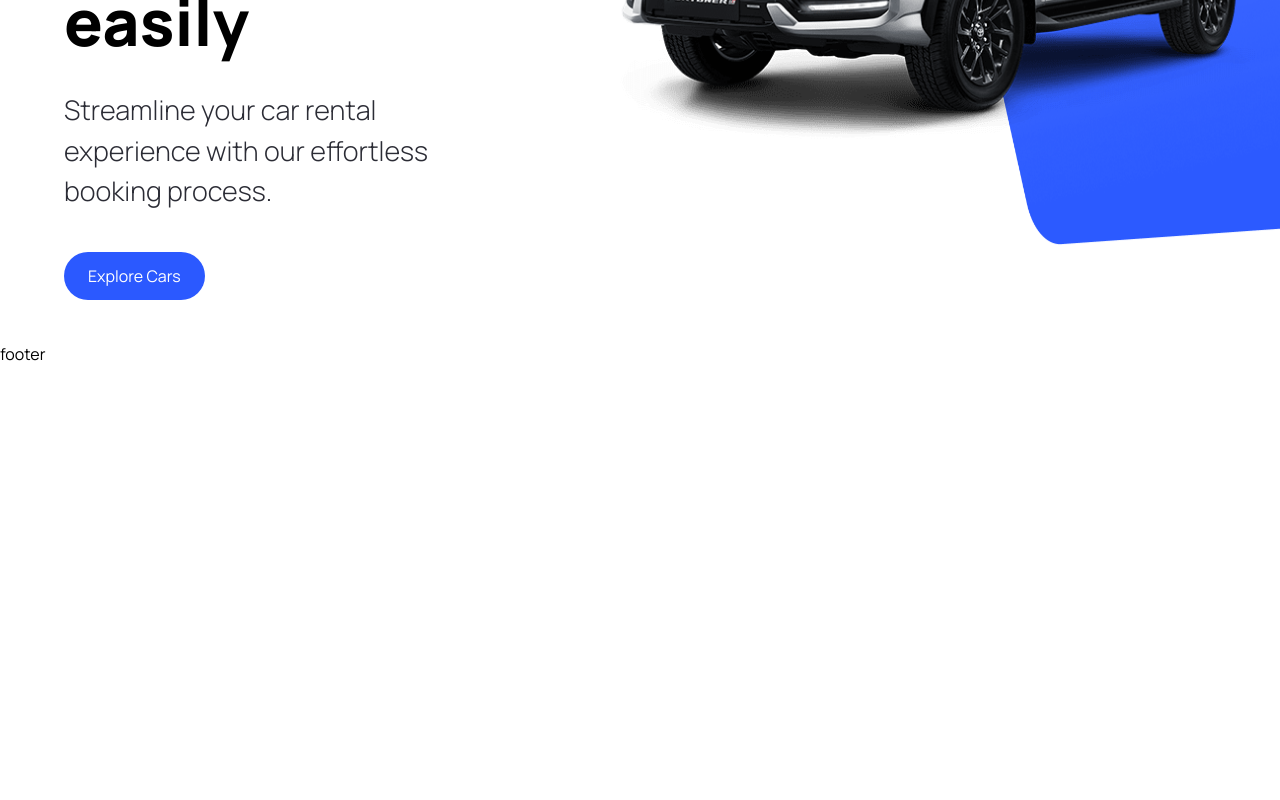
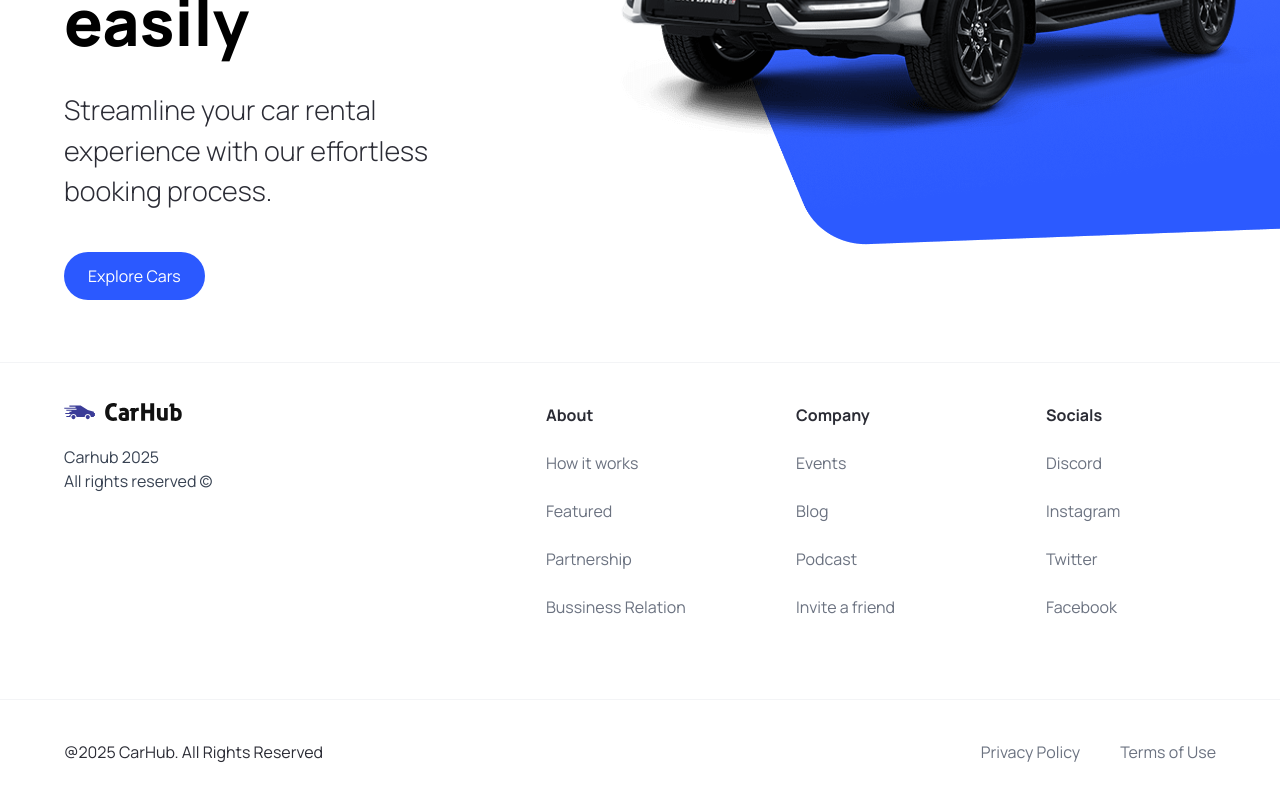
Before and after one commit to Ntanzi07/CarAplication, a Next.js app: page / in a window 1280 px wide. Shown: the part 458-1258 px from the top of the page. Before the commit the page ends 824 px from the top, so only its background shows below. Built offline with nearby package versions, Linux system fonts and the light colour scheme.

Commit message:
Working on footer

```diff
--- a/components/Footer.tsx
+++ b/components/Footer.tsx
@@ -1,9 +1,64 @@
-import React from 'react'
+import Link from "next/link"
+import Image from "next/image"
+import { footerLinks } from "@/constants"
 
-const footer = () => {
-  return (
-    <div>footer</div>
-  )
+const Footer = () => {
+    return (
+        <footer className="flex flex-col
+        text-black-100 mt-5 border-t
+        border-t-gray-100">
+            <div className="flex max-md:flex-col
+            flex-wrap justify-between gap-5 sm:px-16
+            px-6 py-10">
+                <div className="flex flex-col
+                justify-start items-start gap-6">
+
+                    <Image src="/logo.svg" alt="logo"
+                        width={118} height={18} className="object-contain" />
+                    <p className=" text-base text-gray-700">
+                        Carhub 2025 <br />
+                        All rights reserved &copy;
+                    </p>
+                </div>
+
+                <div className="footer__links">
+                    {footerLinks.map((link) => (
+                        <div key={link.title}
+                            className="footer__link">
+                            <h3 className="font-bold">
+                                {link.title}
+                            </h3>
+                            {link.links.map((item) => (
+                                <Link
+                                    key={item.title}
+                                    href={item.url}
+                                    className="text-gray-500"
+                                >
+                                    {item.title}
+                                </Link>
+                            ))}
+                        </div>
+                    ))}
+                </div>
+            </div>
+            <div className="flex justify-between
+                items-center flex-wrap mt-10 border-t
+                border-gray-100 sm:px-16 px-6 py-10">
+                <p>@2025 CarHub. All Rights Reserved</p>
+                <div className="footer__copyrights-link">
+                    <Link href="/"
+                        className=" text-gray-500">
+                        Privacy Policy
+                    </Link>
+                    <Link href="/"
+                        className=" text-gray-500">
+                        Terms of Use
+                    </Link>
+                </div>
+            </div>
+
+        </footer>
+    )
 }
 
-export default footer
+export default Footer
--- a/components/Hero.tsx
+++ b/components/Hero.tsx
@@ -32,8 +32,8 @@
                 <div className="hero__image">
                     <Image src="/hero.png" alt="hero"
                         fill className="object-contain" />
-                    <div className="hero__image-overlay" />
                 </div>
+                <div className="hero__image-overlay" />
             </div>
         </div>
     )
--- a/components/index.ts
+++ b/components/index.ts
@@ -1,6 +1,6 @@
 import Hero from "./Hero";
 import CustomButton from "./CustomButton";
-import Footer from "./footer";
+import Footer from "./Footer";
 import Navbar from "./Navbar";
 
 export {
--- /dev/null
+++ b/constants/index.ts
@@ -0,0 +1,101 @@
+export const manufacturers = [
+    "Acura",
+    "Alfa Romeo",
+    "Aston Martin",
+    "Audi",
+    "Bentley",
+    "BMW",
+    "Buick",
+    "Cadillac",
+    "Chevrolet",
+    "Chrysler",
+    "Citroen",
+    "Dodge",
+    "Ferrari",
+    "Fiat",
+    "Ford",
+    "GMC",
+    "Honda",
+    "Hyundai",
+    "Infiniti",
+    "Jaguar",
+    "Jeep",
+    "Kia",
+    "Lamborghini",
+    "Land Rover",
+    "Lexus",
+    "Lincoln",
+    "Maserati",
+    "Mazda",
+    "McLaren",
+    "Mercedes-Benz",
+    "MINI",
+    "Mitsubishi",
+    "Nissan",
+    "Porsche",
+    "Ram",
+    "Rolls-Royce",
+    "Subaru",
+    "Tesla",
+    "Toyota",
+    "Volkswagen",
+    "Volvo",
+  ];
+
+  export const yearsOfProduction = [
+    { title: "Year", value: "" },
+    { title: "2015", value: "2015" },
+    { title: "2016", value: "2016" },
+    { title: "2017", value: "2017" },
+    { title: "2018", value: "2018" },
+    { title: "2019", value: "2019" },
+    { title: "2020", value: "2020" },
+    { title: "2021", value: "2021" },
+    { title: "2022", value: "2022" },
+    { title: "2023", value: "2023" },
+  ];
+
+  export const fuels = [
+    {
+      title: "Fuel",
+      value: "",
+    },
+    {
+      title: "Gas",
+      value: "Gas",
+    },
+    {
+      title: "Electricity",
+      value: "Electricity",
+    },
+  ];
+
+  export const footerLinks = [
+    {
+      title: "About",
+      links: [
+        { title: "How it works", url: "/" },
+        { title: "Featured", url: "/" },
+        { title: "Partnership", url: "/" },
+        { title: "Bussiness Relation", url: "/" },
+      ],
+    },
+    {
+      title: "Company",
+      links: [
+        { title: "Events", url: "/" },
+        { title: "Blog", url: "/" },
+        { title: "Podcast", url: "/" },
+        { title: "Invite a friend", url: "/" },
+      ],
+    },
+    {
+      title: "Socials",
+      links: [
+        { title: "Discord", url: "/" },
+        { title: "Instagram", url: "/" },
+        { title: "Twitter", url: "/" },
+        { title: "Facebook", url: "/" },
+      ],
+    },
+  ];
--- a/types/index.ts
+++ b/types/index.ts
@@ -5,5 +5,5 @@
     containerStyles?: string;
     handleClick?:
         MouseEventHandler<HTMLButtonElement>;
-    btnType: "button" | "submit";
+    btnType?: "button" | "submit";
 }
```
